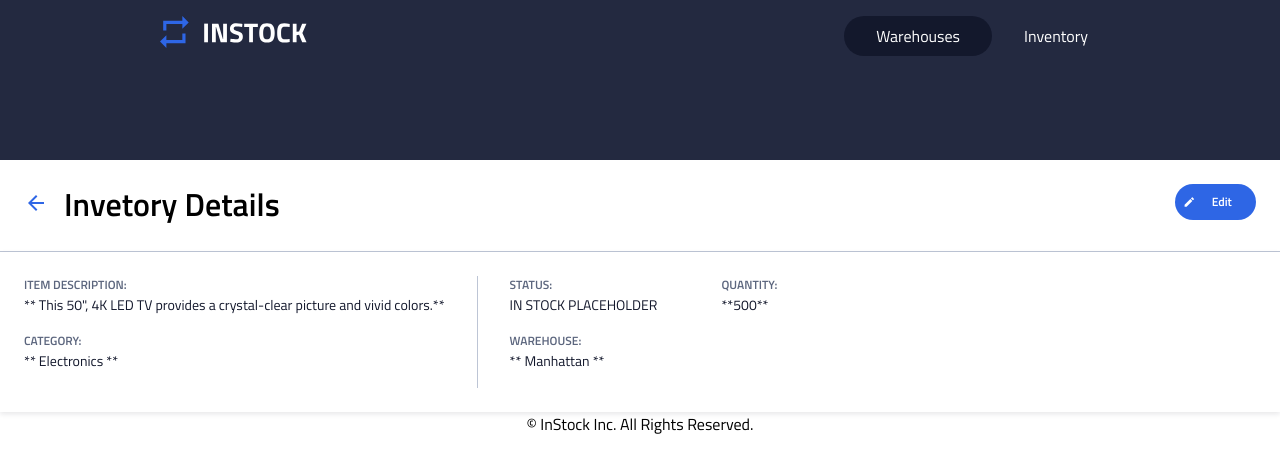
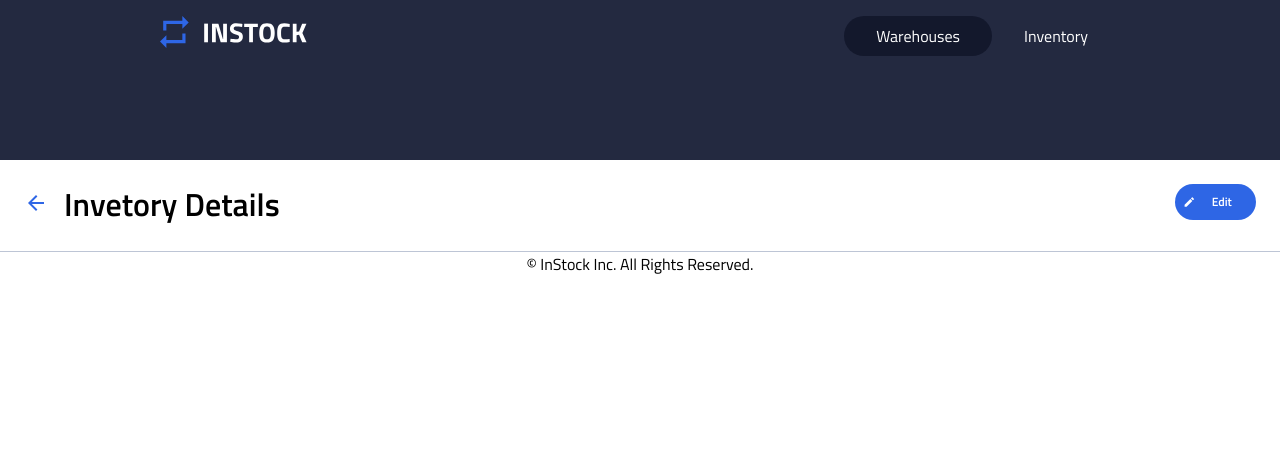
Before and after one commit to jaydools/instock-lithium-client, a React (Create React App) app: page /warehouses in a window 1280 px wide. Shown: the top 472 px of the page. Built offline with nearby package versions, Linux system fonts and the light colour scheme.

Commit message:
axios added

```diff
--- a/src/Components/InventoryItemDetails/InventoryItemDetails.js
+++ b/src/Components/InventoryItemDetails/InventoryItemDetails.js
@@ -1,14 +1,28 @@
-import React from "react";
+import { useEffect, useState } from "react";
 import "./InventoryItemDetails.scss";
+import axios from "axios";
 
-function InventoryItemDetails() {
+function InventoryItemDetails({ id }) {
+    const [item, setItem] = useState({});
+
+    useEffect(() => {
+        async function getItem() {
+            const { data } = await axios.get(
+                `${process.env.REACT_APP_BACKEND_URL}/api/inventories/${id}`,
+            );
+            console.log(data);
+            setItem(data);
+        }
+        getItem();
+    }, [id]);
+
     return (
+        <>
+            {item.description ? (
                 <div className="item-details-container">
                     <div className="leftside">
                         <h4 className="item-details-container__title">ITEM DESCRIPTION:</h4>
-                <p className="item-details-container__body">
-                    ** This 50", 4K LED TV provides a crystal-clear picture and vivid colors.**
-                </p>
+                        <p className="item-details-container__body">{item.description}</p>
                         <h4 className="item-details-container__title">CATEGORY:</h4>
                         <p className="item-details-container__body">** Electronics ** </p>
                     </div>
@@ -17,7 +31,7 @@ function InventoryItemDetails() {
                         <div className="rightside">
                             <div className="rightside__status">
                                 <h4 className="item-details-container__title">STATUS:</h4>
-                        <p className="item-details-container__body"> IN STOCK PLACEHOLDER </p>
+                                <p className="item-details-container__body">IN STOCK PLACEHOLDER</p>
                             </div>
 
                             <div className="rightside__quantity">
@@ -31,6 +45,10 @@ function InventoryItemDetails() {
                         </div>
                     </div>
                 </div>
+            ) : (
+                <div>Loading......</div>
+            )}
+        </>
     );
 }
 
--- a/src/Components/Title/Title.js
+++ b/src/Components/Title/Title.js
@@ -4,7 +4,7 @@ import back from "../../Assets/Images/arrow_back-24px.svg";
 import { ReactComponent as Edit } from "../../Assets/Images/edit-24px.svg";
 import { Link } from "react-router-dom";
 
-function Title({ pageTitle, edit, backUrl }) {
+function Title({ pageTitle, edit, backUrl, handleEdit }) {
     return (
         <div>
             <div className="title">
@@ -21,12 +21,12 @@ function Title({ pageTitle, edit, backUrl }) {
                     <h1 className="title__header">{pageTitle}</h1>
                 </div>
                 <div>
-                    <Link to="/inventory-item-edit">
-                        <button className="title__right">
+                    {handleEdit && (
+                        <button className="title__right" onClick={handleEdit}>
                             <Edit className="title__edit" />
                             <p className="title__right--hidden">{edit}</p>
                         </button>
-                    </Link>
+                    )}
                 </div>
             </div>
         </div>
--- a/src/Pages/Warehouses/Warehouses.js
+++ b/src/Pages/Warehouses/Warehouses.js
@@ -1,15 +1,21 @@
-import React from "react";
+import { useParams } from "react-router-dom";
 import "./Warehouses.scss";
 import InventoryItemDetails from "../../Components/InventoryItemDetails/InventoryItemDetails";
 import Title from "../../Components/Title/Title";
 
 function Warehouses() {
+    const { id } = useParams();
     return (
-        <body>
+        <div>
             {/* INSERT YOUR COMPONENT HERE TO PREVIEW */}
-            <Title pageTitle="Invetory Details" edit="Edit" backUrl="/warehouses" />
-            <InventoryItemDetails />
-        </body>
+            <Title
+                pageTitle="Invetory Details"
+                edit="Edit"
+                backUrl="/inventory"
+                handleEdit={() => {}}
+            />
+            {id !== undefined && <InventoryItemDetails id={id} />}
+        </div>
     );
 }
 
```
Also changed, not shown: 1 other file (tests, documents, lock files or other folders). Lines whose indentation alone changed are shown as unchanged.
